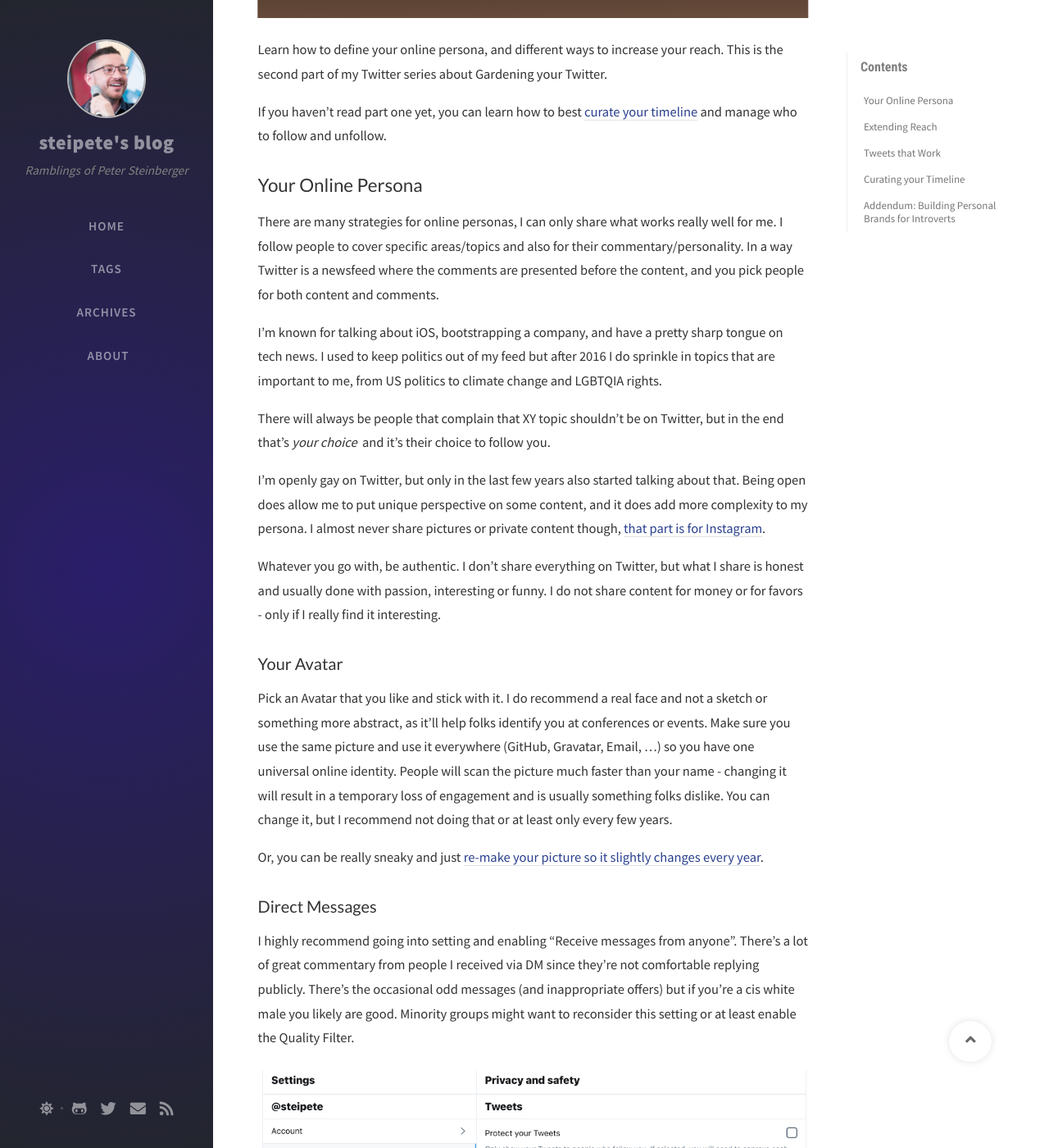
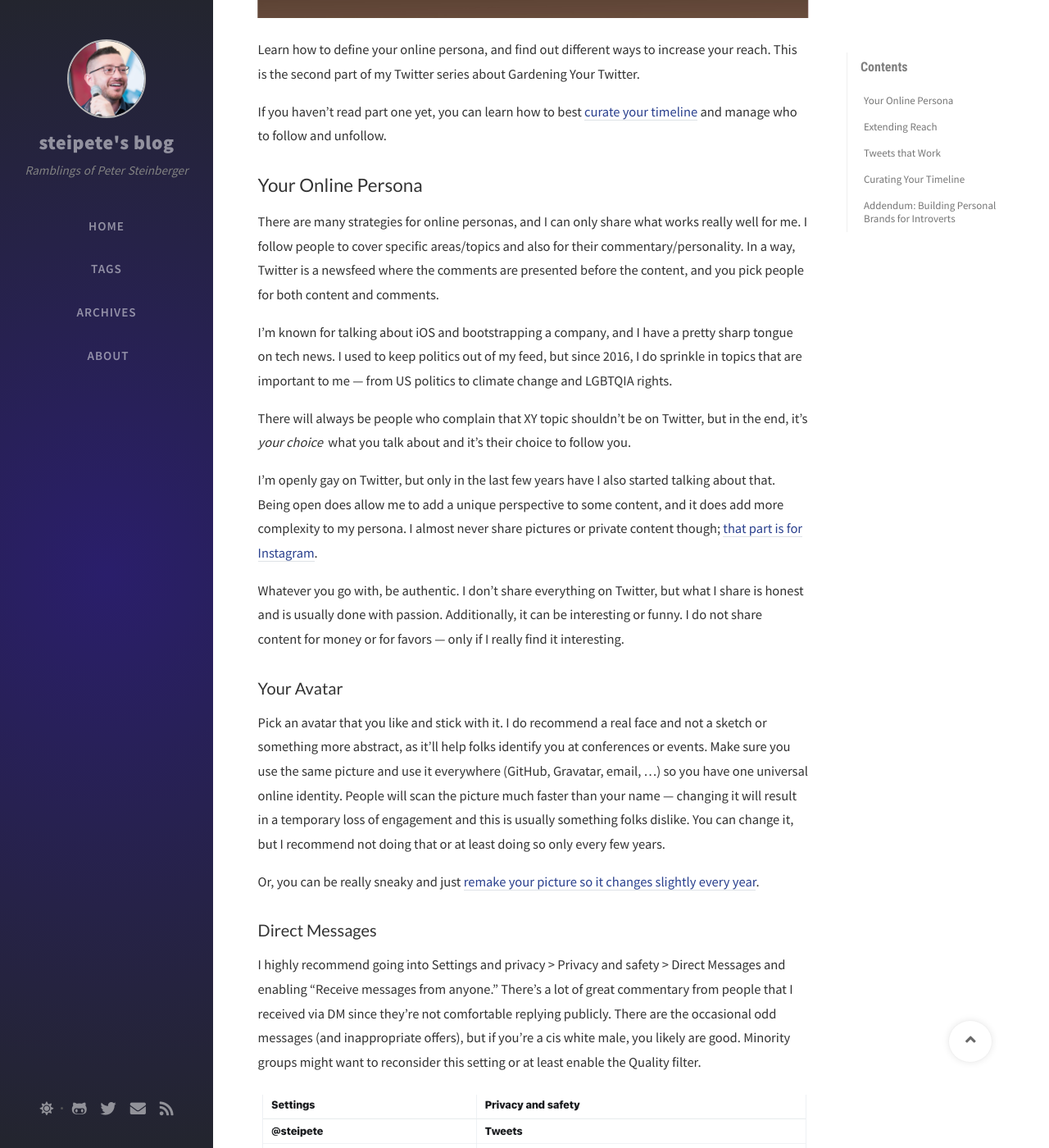
Before and after one commit to steipete/steipete.com, a Jekyll site: the page built from _posts/2020-10-18-growing-your-twitter-followers.md, in a window 1280 px wide and 1400 px high, scrolled down 587 px. Shown: the whole window at 82% size. Built offline with Jekyll 4.4.1, drawn with Linux system fonts in a browser that asks for light colours; nearby versions of some CDN libraries; comment, search, counter and statistics services are not loaded; some of the changed text lies outside the part shown.

Commit message:
Second post

```diff
--- a/_posts/2020-10-18-growing-your-twitter-followers.md
+++ b/_posts/2020-10-18-growing-your-twitter-followers.md
@@ -1,79 +1,79 @@
 ---
 layout: post
-title: "Gardening your Twitter: Growing your Followers"
+title: "Gardening Your Twitter: Growing Your Followers"
 date: 2020-10-18 10:00:00 +0200
 tags: social
 image: /assets/img/2020/make-twitter-work/gardening-growing.jpg
-description: "Learn how to define your online persona, and different ways to increase your reach. This is the second part of my Twitter series about Gardening your Twitter."
+description: "Learn how to define your online persona, and find out different ways to increase your reach. This is the second part of my Twitter series about Gardening Your Twitter."
 ---
 
-Learn how to define your online persona, and different ways to increase your reach. This is the second part of my Twitter series about Gardening your Twitter.
+Learn how to define your online persona, and find out different ways to increase your reach. This is the second part of my Twitter series about Gardening Your Twitter.
 
-If you haven't read part one yet, you can learn how to best [curate your timeline](/posts/curating-your-twitter-timeline/) and manage who to follow and unfollow.
+If you haven’t read part one yet, you can learn how to best [curate your timeline](/posts/curating-your-twitter-timeline/) and manage who to follow and unfollow.
 
 ## Your Online Persona
 
-There are many strategies for online personas, I can only share what works really well for me. I follow people to cover specific areas/topics and also for their commentary/personality. In a way Twitter is a newsfeed where the comments are presented before the content, and you pick people for both content and comments.
+There are many strategies for online personas, and I can only share what works really well for me. I follow people to cover specific areas/topics and also for their commentary/personality. In a way, Twitter is a newsfeed where the comments are presented before the content, and you pick people for both content and comments.
 
-I'm known for talking about iOS, bootstrapping a company, and have a pretty sharp tongue on tech news. I used to keep politics out of my feed but after 2016 I do sprinkle in topics that are important to me, from US politics to climate change and LGBTQIA rights.
+I’m known for talking about iOS and bootstrapping a company, and I have a pretty sharp tongue on tech news. I used to keep politics out of my feed, but since 2016, I do sprinkle in topics that are important to me — from US politics to climate change and LGBTQIA rights.
 
-There will always be people that complain that XY topic shouldn't be on Twitter, but in the end that's *your choice* and it's their choice to follow you.
+There will always be people who complain that XY topic shouldn’t be on Twitter, but in the end, it’s *your choice* what you talk about and it’s their choice to follow you.
 
-I'm openly gay on Twitter, but only in the last few years also started talking about that. Being open does allow me to put unique perspective on some content, and it does add more complexity to my persona. I almost never share pictures or private content though, [that part is for Instagram](https://www.instagram.com/sportg33k/).
+I’m openly gay on Twitter, but only in the last few years have I also started talking about that. Being open does allow me to add a unique perspective to some content, and it does add more complexity to my persona. I almost never share pictures or private content though; [that part is for Instagram](https://www.instagram.com/sportg33k/).
 
-Whatever you go with, be authentic. I don't share everything on Twitter, but what I share is honest and usually done with passion, interesting or funny. I do not share content for money or for favors - only if I really find it interesting.
+Whatever you go with, be authentic. I don’t share everything on Twitter, but what I share is honest and is usually done with passion. Additionally, it can be interesting or funny. I do not share content for money or for favors — only if I really find it interesting.
 
 ### Your Avatar
 
-Pick an Avatar that you like and stick with it. I do recommend a real face and not a sketch or something more abstract, as it'll help folks identify you at conferences or events. Make sure you use the same picture and use it everywhere (GitHub, Gravatar, Email, ...) so you have one universal online identity. People will scan the picture much faster than your name - changing it will result in a temporary loss of engagement and is usually something folks dislike. You can change it, but I recommend not doing that or at least only every few years.
+Pick an avatar that you like and stick with it. I do recommend a real face and not a sketch or something more abstract, as it’ll help folks identify you at conferences or events. Make sure you use the same picture and use it everywhere (GitHub, Gravatar, email, ...) so you have one universal online identity. People will scan the picture much faster than your name — changing it will result in a temporary loss of engagement and this is usually something folks dislike. You can change it, but I recommend not doing that or at least doing so only every few years.
 
-Or, you can be really sneaky and just [re-make your picture so it slightly changes every year](https://krausefx.com/blog/continuous-delivery-for-your-profile-picture).
+Or, you can be really sneaky and just [remake your picture so it changes slightly every year](https://krausefx.com/blog/continuous-delivery-for-your-profile-picture).
 
 ### Direct Messages
 
-I highly recommend going into setting and enabling "Receive messages from anyone". There's a lot of great commentary from people I received via DM since they're not comfortable replying publicly. There's the occasional odd messages (and inappropriate offers) but if you're a cis white male you likely are good. Minority groups might want to reconsider this setting or at least enable the Quality Filter.
+I highly recommend going into Settings and privacy > Privacy and safety > Direct Messages and enabling “Receive messages from anyone.” There’s a lot of great commentary from people that I received via DM since they’re not comfortable replying publicly. There are the occasional odd messages (and inappropriate offers), but if you’re a cis white male, you likely are good. Minority groups might want to reconsider this setting or at least enable the Quality filter.
 
 ![Twitter Settings](/assets/img/2020/make-twitter-work/settings.png)
 
-I suggest you experiment with that - this is easy to undo.
+If in doubt, I suggest you experiment with this — the settings are easy to change if it turns out to be a bad idea.
 
 ### Multiple Profiles
 
-Quite a few of my friends have "alt" accounts for the hot takes or for talking with friends. If you work at a Big Corp, you might are required to filter what you say and having an alt can be a solution. In general I don't recommend making an alt-account, as it's simply too much work to maintain multiple accounts. Just tweet out your hot takes and attract the right followers on your main account.
+Quite a few of my friends have “alt” accounts for the hot takes or for talking with friends. If you work at a Big Corp, you might be required to filter what you say, and having an alt can be a solution. In general, I don’t recommend making an alt account, as it’s simply too much work to maintain multiple accounts. Just tweet out your hot takes and attract the right followers on your main account.
 
 ## Extending Reach
 
-The more active followers you have on Twitter, the more fun it becomes. There's no hack or shortcut for gaining followers, but there's various ways that can help you to steadily grow your audience.
+The more active followers you have on Twitter, the more fun it becomes. There’s no hack or shortcut for gaining followers, but there are various ways that can help you to steadily grow your audience.
 
 ### Blog Posts
 
-Twitter is a great indicator for topics that people find interesting - [I often get my best ideas for blog posts out of Twitter conversations](https://twitter.com/steipete/status/1297956386836566016), and also already have half the content there. Twitter is great for inspiration and to learn, but it's hard to read conversations - go the extra mile and convert some of these interactions to blog posts. This will greatly extend your reach, and in turn attract new followers that find you content interesting.
+Twitter is a great indicator for topics that people find interesting — [I often get my best ideas for blog posts out of Twitter conversations](https://twitter.com/steipete/status/1297956386836566016), and I also already have half the content there. Twitter is great for inspiration and to learn, but it’s hard to read conversations. Go the extra mile and convert some of these interactions to blog posts. This will greatly extend your reach, and in turn, it’ll attract new followers who find your content interesting.
 
 ### Conference Talks
 
-[Speaking at conferences](https://steipete.tv/) is a great way to meet new people and extend your social circle. I often meet folks at conferences, and either we connect on Twitter or we find out that we already know each other! Either way - this will increase the bond and will make it more likely that people reach out to you. **Conferences are work, but they are so worth it.**
+[Speaking at conferences](https://steipete.tv/) is a great way to meet new people and extend your social circle. I often meet folks at conferences, and either we connect on Twitter or we find out that we already know each other on there! Either way — this will increase the bond and will make it more likely that people reach out to you. **Conferences are work, but they are so worth it.**
 
-Bonus: [Convert your conference talk to a blog post](https://pspdfkit.com/blog/2018/binary-frameworks-swift/) - very few people will actually watch a recording, so via recycling and reshaping content you already have, you can extend your reach again.
+Bonus: [Convert your conference talk to a blog post](https://pspdfkit.com/blog/2018/binary-frameworks-swift/). Very few people will actually watch a recording, so via recycling and reshaping content you already have, you can extend your reach again.
 
-If you plan on starting to speak, create a website where you talk about what topics you can talk about and your bio. I'm using [a simple GitHub repo](https://github.com/steipete/speaking) that has been proven extremely useful, both for me to track past events, to attract new speaking gigs and to help conference organizers with getting the information they need to announce me.
+If you plan on starting to speak, create a website where you talk about what topics you can talk about and your bio. I’m using [a simple GitHub repo](https://github.com/steipete/speaking) that has been proven extremely useful for me to track past events, attract new speaking gigs, and help conference organizers with getting the information they need to announce me.
 
-### Engage with your Audience
+### Engage with Your Audience
 
-I try to reply to almost all folks that interact with me on Twitter. This doesn't take much time, and sometimes I just reply with an emoji, but it does show your audience that you care, and they're much more likely to interact with your content again, if they know that it's not a one-way street. Same goes to your feed - don't just read, reply. This can range from helping others with questions/problems, or just a "me too", a retweet - you name it. Sometimes I get content in my feed via a retweet and through me interacting I get a new follower.
+I try to reply to almost all folks that interact with me on Twitter. This doesn’t take much time, and sometimes I just reply with an emoji, but it does show your audience that you care, and they’re much more likely to interact with your content again if they know that it’s not a one-way street. Same goes for your feed — don’t just read, reply. This can range from helping others with questions/problems to just posting a “me too” retweet. Sometimes I get content in my feed via a retweet, and by interacting with that, I get a new follower.
 
 ### Tracking Statistics
 
-Be consistent. You won't grow an audience over night. Make Twitter a daily thing. Share content. Be present - and you'll grow your audience every day.
+Be consistent. You won’t grow an audience overnight. Make Twitter a daily thing. Share content. Be present — and you’ll grow your audience every day.
 
-[Twitter Analytics](https://analytics.twitter.com/) is great to understand which tweets work. To track long-term performance, I'm using [Birdbrain](http://birdbrainapp.com/). It's been one of the oldest apps on my phone, so I have data since 2014. Interestingly my follower count has been growing pretty much linear:
+[Twitter Analytics](https://analytics.twitter.com/) is great to understand which tweets work. To track long-term performance, I’m using [Birdbrain](http://birdbrainapp.com/). It’s one of the oldest apps on my phone, so I have data since 2014. Interestingly, my follower count has been growing pretty much linearly:
 
 <img src="/assets/img/2020/make-twitter-work/follower.png" alt="Birdbrain Follower Count of @steipete" width="50%">
 
 ## Tweets that Work
 
-I do share a lot of news articles. I often just quote something interesting from the news if it's not something that needs a strong commentary, but something that does show that it's worth your time.
+I do share a lot of news articles. I often just quote something interesting from the news if it doesn’t need strong commentary, but something that does show that it’s worth your time.
 
-The tweets that are the most engaging however usually are original content, usually in context with your audience and topics of interest. Here's some of my top performing tweets of the last few months, with about 80k-450k impressions. Sometimes it's the [stupid tweets that explode](https://twitter.com/steipete/status/1310331623729229827), sometimes you [don't need words](https://twitter.com/steipete/status/1306884214252613632?s=20). It also can be news commentary, if the comment [really nails it](https://twitter.com/steipete/status/1288151223028322304), or just [really fits](https://twitter.com/steipete/status/1281547449660825601).
+The tweets that are the most engaging, however, usually are original content, particularly in context with your audience and topics of interest. Here are some of my top performing tweets of the last few months, with about 80K–450K impressions. Sometimes it’s the [ridiculous tweets that explode](https://twitter.com/steipete/status/1310331623729229827), and sometimes you [don’t need words](https://twitter.com/steipete/status/1306884214252613632?s=20). It also can be news commentary if the comment [really nails it](https://twitter.com/steipete/status/1288151223028322304) or just [really fits](https://twitter.com/steipete/status/1281547449660825601).
 
 {% twitter https://twitter.com/steipete/status/1313864628967964672?s=21 %}
 
@@ -81,16 +81,16 @@
 
 ### Using Threads
 
-Lately I've been using more and more threads to connect tweets over time - this has been proven to be really great, as it immediately gives people context, they can read more and the official Twitter client also does show usually 2-3 tweets in a thread, giving you more "space" in the timeline. An example is this:
+Lately I’ve been using more and more threads to connect tweets over time — this has been proven to be really great, as it immediately gives people context, they can read more, and the official Twitter client also usually shows 2–3 tweets in a thread, giving you more “space” in the timeline. Here’s an example:
 
 {% twitter https://twitter.com/steipete/status/1277623561604214784 %}
 
-## Curating your Timeline
+## Curating Your Timeline
 
-Who you follow defines your Twitter experience. Learn how you can garden your Twitter Timeline to keep it fun and interesting, [in the second part of this series](/posts/curating-your-twitter-timeline/).
+Who you follow defines your Twitter experience. Learn how you can curate your Twitter timeline to keep it fun and interesting by reading [the first part of this series](/posts/curating-your-twitter-timeline/).
 
 ## Addendum: Building Personal Brands for Introverts
 
-I've given a talk at UIKonf in Berlin in 2018 about Building Personal Brands for Introverts, which is still highly relevant and goes even deeper into defining your online identity.
+I gave a talk at UIKonf in Berlin in 2018 about Building Personal Brands for Introverts. This talk is still highly relevant and goes even deeper into defining your online identity. Check it out if you want to know more.
 
 <iframe width="560" height="315" src="https://www.youtube-nocookie.com/embed/0c6izSzP-KQ" frameborder="0" allow="accelerometer; autoplay; clipboard-write; encrypted-media; gyroscope; picture-in-picture" allowfullscreen></iframe>
```
